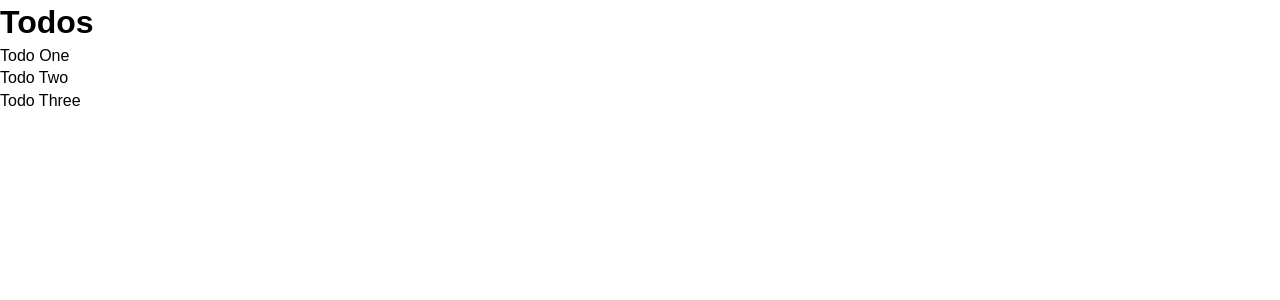
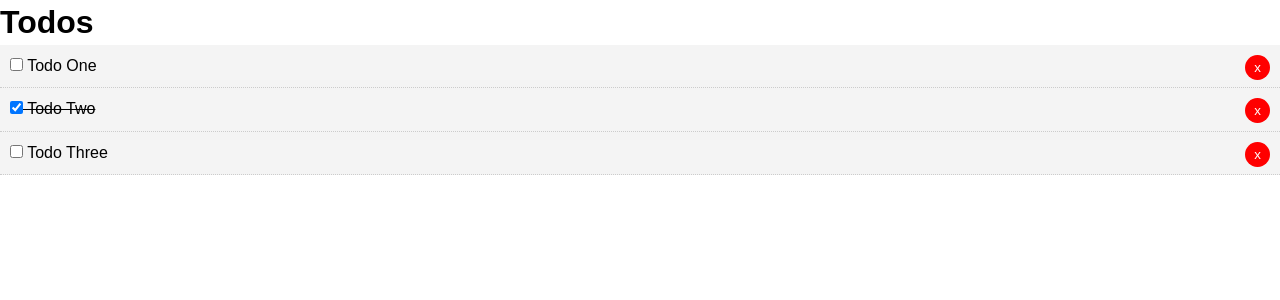
Before and after one commit to Sendii/vue-cli, a Vue app: page / in a window 1280 px wide. Shown: the top 300 px of the page. Built offline with nearby package versions, Linux system fonts and the light colour scheme.

Commit message:
adding todoitem

```diff
--- a/src/App.vue
+++ b/src/App.vue
@@ -1,6 +1,6 @@
 <template>
 <div id="app">
-  <Todos :p_todos="todos" />
+  <Todos :p_todos="todos" @emDelTodo2="deleteTodo"/>
 </div>
 </template>
 
@@ -32,6 +32,12 @@ import Todos from './components/Todos'
         }
         ]
       }
+    },
+    methods: {
+      deleteTodo(id){
+        console.log('ea')
+        this.todos = this.todos.filter(todos => todos.id !== id)
+      }
     }
   }
 </script>
--- a/src/components/TodoItem.vue
+++ b/src/components/TodoItem.vue
@@ -1,13 +1,28 @@
 <template>
-	<div>
-		<p v-text="todos.title"></p>
+	<div class="todo-item" :class="{'is-complete': todos.completed}">
+		<p>
+			<input type="checkbox" v-if="todos.completed" checked @change="markComplete">
+			<input type="checkbox" v-else @change="markComplete">
+			{{todos.title}}
+			<button @click="$emit('emDelTodo', todos.id)" class="del">x</button>
+		</p>
 	</div>
 </template>
 
 <script>
 	export default{
 		name: "TodoItem",
-		props: ["todos"]
+		props: ["todos"],
+		data(){
+			return {
+				todoLocal: this.todos
+			}
+		},
+		methods: {
+			markComplete(){
+				this.todoLocal.completed = !this.todoLocal.completed
+			}
+		}
 	}
 </script>
 <style scoped>
--- a/src/components/Todos.vue
+++ b/src/components/Todos.vue
@@ -2,7 +2,7 @@
 	<div>
 		<h1>Todos</h1>
 		<div v-for="(todo, index) in p_todos" :key="index">
-			<TodoItem :todos="todo"/>
+			<TodoItem :todos="todo" @emDelTodo="$emit('emDelTodo2', todo.id)"/>
 		</div>
 	</div>
 </template>
```
Also changed, not shown: note.txt (added).
